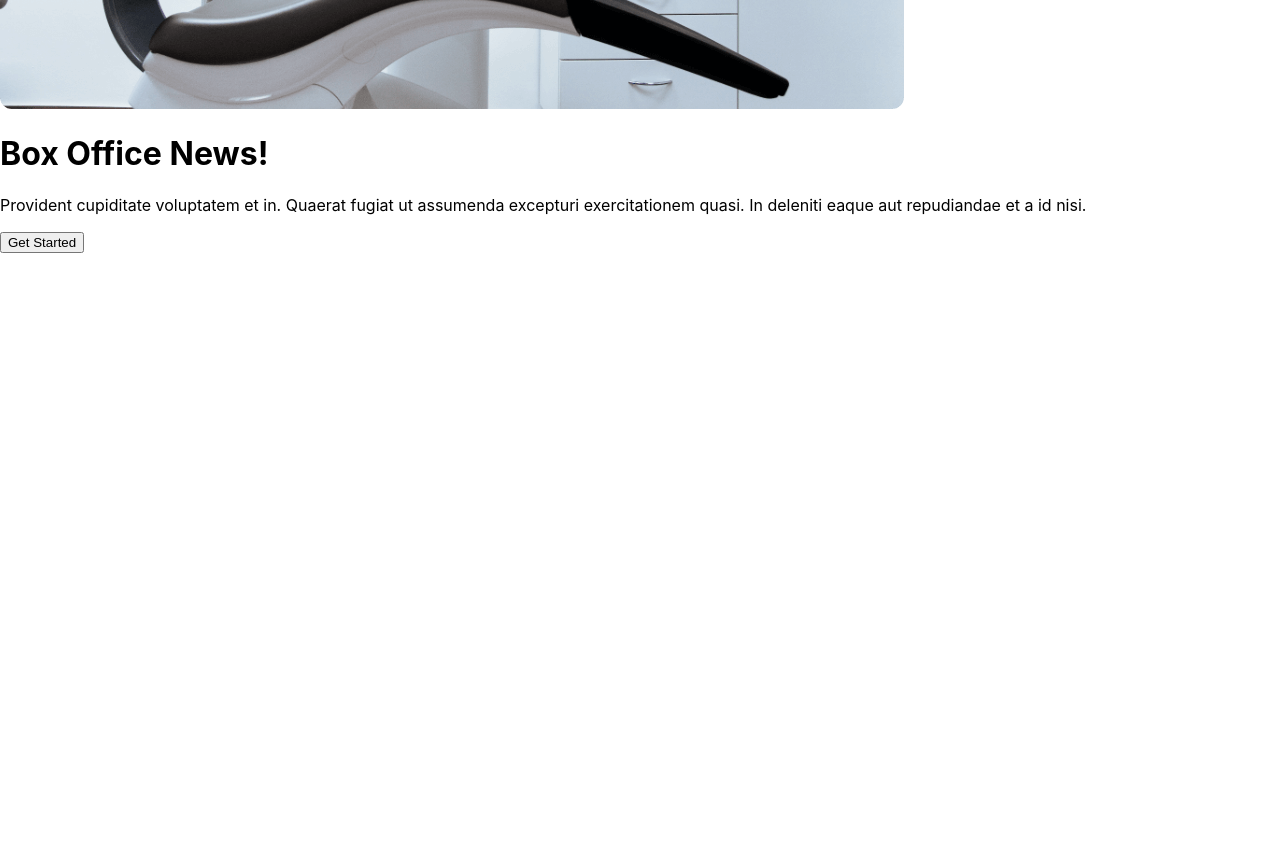
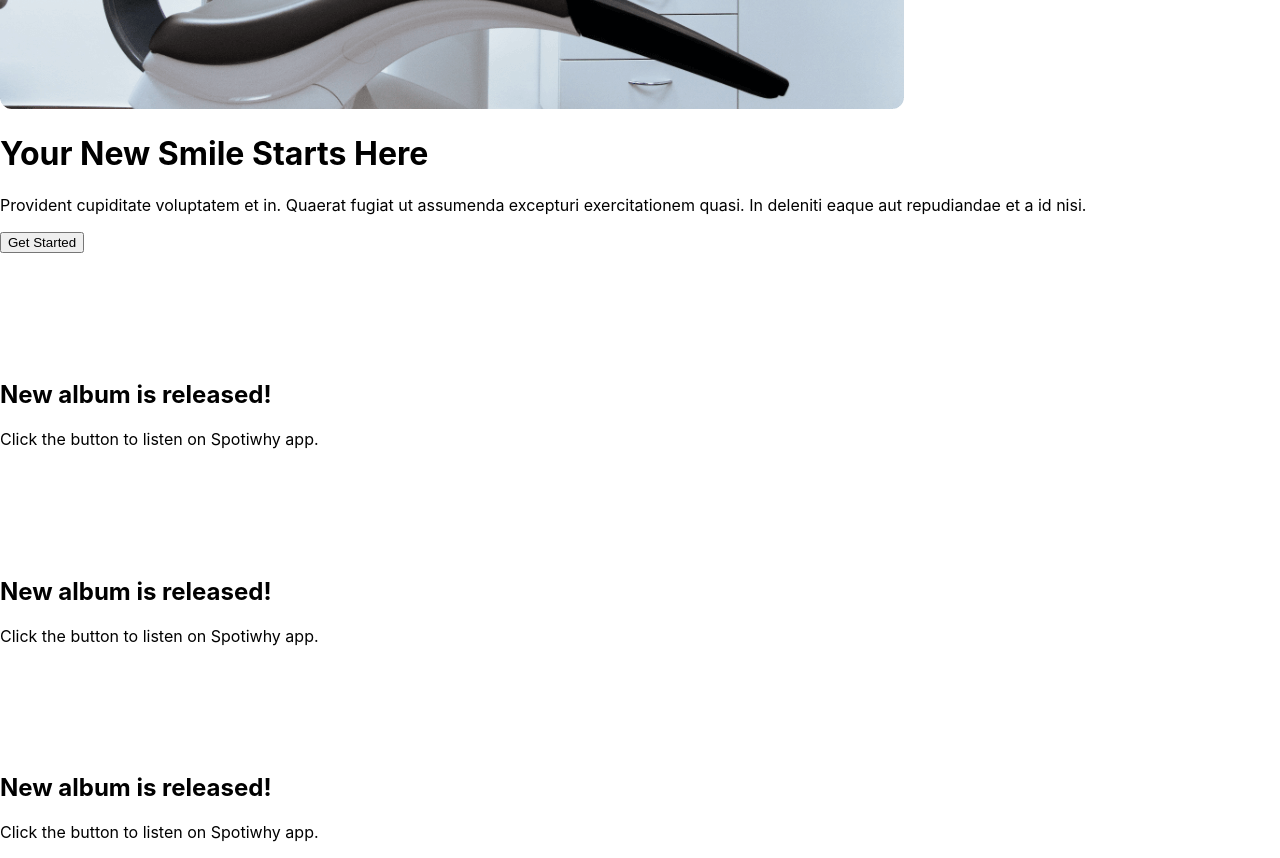
Before and after one commit to alamincse97/Doctors-Portal-Client, a React (Create React App) app: page / in a window 1280 px wide. Shown: the part 2040-2898 px from the top of the page. Before the commit the page ends 2293 px from the top, so only its background shows below. Built offline with nearby package versions, Linux system fonts and the light colour scheme.

Commit message:
added to card

```diff
--- a/src/Pages/Home/Banner.js
+++ b/src/Pages/Home/Banner.js
@@ -3,13 +3,13 @@
 
 const Banner = () => {
     return (
-        <div class="hero min-h-screen">
+        <div class="hero min-h-screen px-12">
   <div class="hero-content flex-col lg:flex-row-reverse">
     <img src={chair} class="max-w-sm rounded-lg shadow-2xl" />
     <div>
-      <h1 class="text-5xl font-bold">Box Office News!</h1>
+      <h1 class="text-5xl font-bold">Your New Smile Starts Here</h1>
       <p class="py-6">Provident cupiditate voluptatem et in. Quaerat fugiat ut assumenda excepturi exercitationem quasi. In deleniti eaque aut repudiandae et a id nisi.</p>
-      <button class="btn btn-primary">Get Started</button>
+      <button class="btn btn-primary uppercase text-white font-bold bg-gradient-to-r from-secondary to -primary">Get Started</button>
     </div>
   </div>
 </div>
--- a/src/Pages/Home/Home.js
+++ b/src/Pages/Home/Home.js
@@ -1,10 +1,12 @@
 import React from 'react';
 import Banner from './Banner';
+import Info from './Info';
 
 const Home = () => {
     return (
         <div>
             <Banner></Banner>
+            <Info></Info>
         </div>
     );
 };
--- /dev/null
+++ b/src/Pages/Home/Info.js
@@ -0,0 +1,15 @@
+import React from 'react';
+import clock from '../../assets/icons/clock.svg';
+import InfoCard from './InfoCard';
+
+const info = () => {
+    return (
+        <div className='grid grid-cols-1 lg:grid-cols-3 gap-5'>
+           <InfoCard img={clock}></InfoCard>
+           <InfoCard img={clock}></InfoCard>
+           <InfoCard img={clock}></InfoCard>
+        </div>
+    );
+};
+
+export default info;
--- /dev/null
+++ b/src/Pages/Home/InfoCard.js
@@ -0,0 +1,17 @@
+import React from 'react';
+
+const InfoCard = ({img}) => {
+    return (
+        <div class="card lg:card-side bg-base-100 shadow-xl bg-accent">
+  <figure>
+    <img src={img} alt="Album"/>
+  </figure>
+  <div class="card-body">
+    <h2 class="card-title">New album is released!</h2>
+    <p>Click the button to listen on Spotiwhy app.</p>
+  </div>
+</div>
+    );
+};
+
+export default InfoCard;
```
